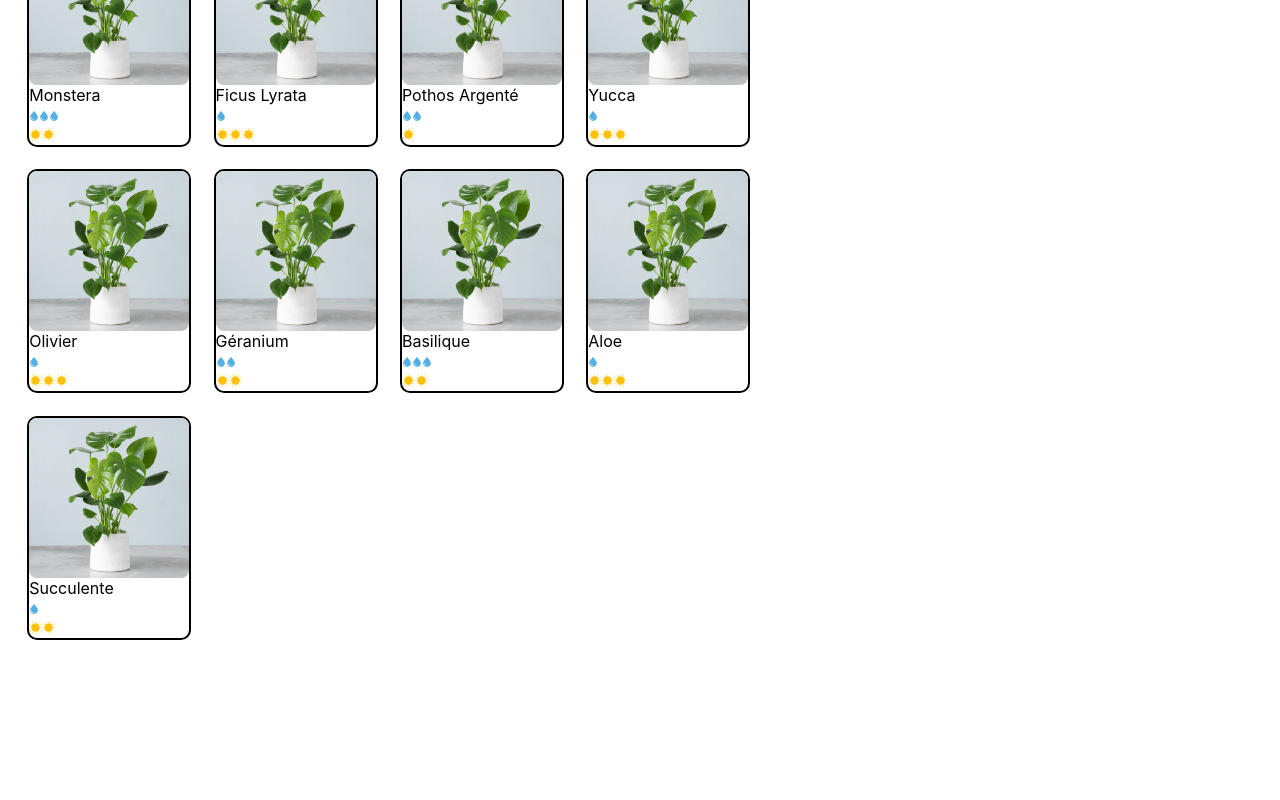
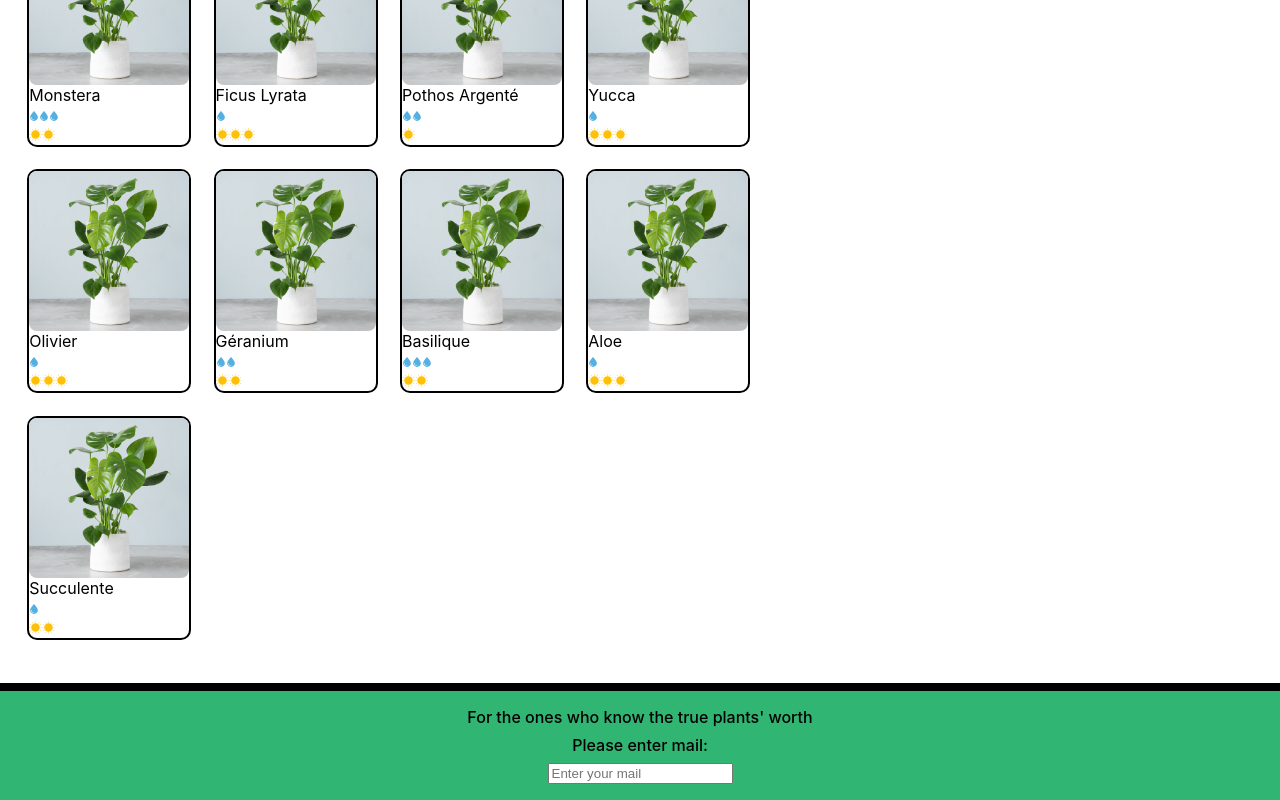
Before and after one commit to StefanUngureanul24/la-maison-jungle, a React (Create React App) app: page / in a window 1280 px wide. Shown: the part 749-1549 px from the top of the page. Before the commit the page ends 1432 px from the top, so only its background shows below. Built offline with nearby package versions, Linux system fonts and the light colour scheme.

Commit message:
Creation of a Footer component + input form handling with onBlur and onChange events + css file for style of Footer component

```diff
--- a/src/components/App.js
+++ b/src/components/App.js
@@ -1,6 +1,7 @@
 import Banner from './Banner'
 import Cart from './Cart'
 import ShoppingList from './ShoppingList'
+import Footer from './Footer'
 
 function App() {
   return (
@@ -8,6 +9,7 @@ function App() {
     <Banner />
     <Cart />
     <ShoppingList />
+    <Footer />
   </div>
   )
 }
--- /dev/null
+++ b/src/components/Footer.js
@@ -0,0 +1,35 @@
+import { useState } from 'react'
+import '../styles/Footer.css'
+
+function Footer() {
+    const [inputValue, setInputValue] = useState('')
+
+    function handleInput(e) {
+        setInputValue(e.target.value)
+    }
+
+    function handleBlur() {
+        if (!inputValue.includes('@')) {
+            alert("Unrecognized mail format")
+        }
+    }
+
+    return (
+        <footer className='lmj-footer'>
+            <div className='lmj-footer-elem'>
+                For the ones who know the true plants' worth
+            </div>
+            <div className='lmj-footer-elem'>
+                Please enter mail:
+            </div>
+            <input
+                placeholder='Enter your mail'
+                onChange={handleInput}
+                value={inputValue}
+                onBlur={handleBlur}
+            />
+        </footer>
+    )
+}
+
+export default Footer
--- /dev/null
+++ b/src/styles/Footer.css
@@ -0,0 +1,17 @@
+.lmj-footer {
+    padding: 1em;
+    display:flex;
+    justify-content: flex-start;
+    flex-direction: column;
+    align-items: center;
+
+    font-weight: 500;
+
+    border-top: solid 0.5em black;
+
+    background-color: #31b572;
+}
+
+.lmj-footer-elem {
+    margin-bottom: 0.5em;
+}
```
